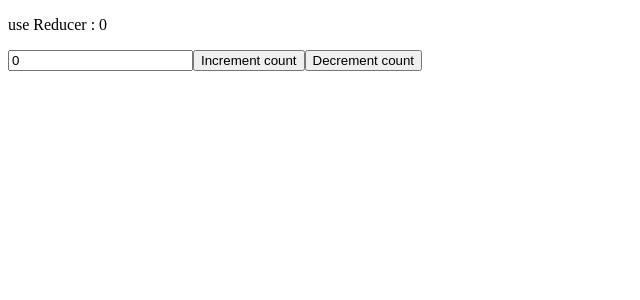
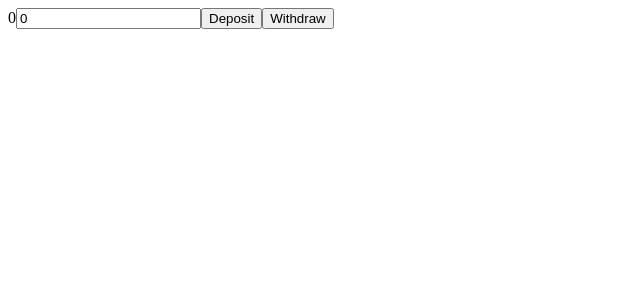
Before and after one commit to AmirTaki/react-course, a React (Vite) app: page / in a window 1280 px wide. Shown: the top 300 px of the page, without its empty margins (0-640 px from the left). Built offline with nearby package versions, Linux system fonts and the light colour scheme.

Commit message:
Understanding Reducer Using Bank Account Example

```diff
--- a/src/App.jsx
+++ b/src/App.jsx
@@ -1,30 +1,26 @@
-import { useReducer, useState } from "react";
+import { useReducer, useState } from "react"
+
 function App() {
-
-
-  // Syntax reducer
-  // const [nameState, disptach] = useReducer (nameFucntion, value);
-  // function reducer(state, action) { condition action => state action.payload }
-
-  const [state, dispatch] = useReducer(reducer, {count : 0, incrementBy : 0});
-  function reducer (state, action) {
-      if (action.type === "increment"){
-        return {...state, count : state.count + state.incrementBy }
+    const [amount, setAmount] = useState(0)
+    const [state, dispatch] = useReducer(reducer, {balance: 0});
+    function reducer(state, action){
+      if(action.type === "add"){
+        return {...state, balance : state.balance +  action.payload}
       }
-
-      if (action.type === "decrement"){
-        return {...state, count : state.count - state.incrementBy }
+      if(action.type === "sub"){
+        return {...state, balance : state.balance - action.payload}
       }
-      if(action.type === "setIncrement"){
-        return{...state,  incrementBy: action.paylod}
-      }
-  }
+    }
   return (
     <>
-      <p> use Reducer : {state.count} </p>
-      <input type="text" value = {state.incrementBy}  onChange={(e)=>{dispatch({type : "setIncrement", paylod : Number(e.target.value)})}}/>
-      <button onClick = {()=>{dispatch({type : 'increment'})}}>Increment count</button>
-      <button onClick = {()=>{dispatch({type : 'decrement'})}}>Decrement count</button>
+      {state.balance}
+      <input type="text" value = {amount} onChange={(e)=>{setAmount(e.target.value)}}/>
+      <button onClick={()=>dispatch({type : "add", payload : Number (amount)})}>
+        Deposit
+      </button>
+      <button  onClick={()=>dispatch({type : "sub", payload : Number(amount)})}>
+        Withdraw
+      </button>
     </>
   )
 }
```
